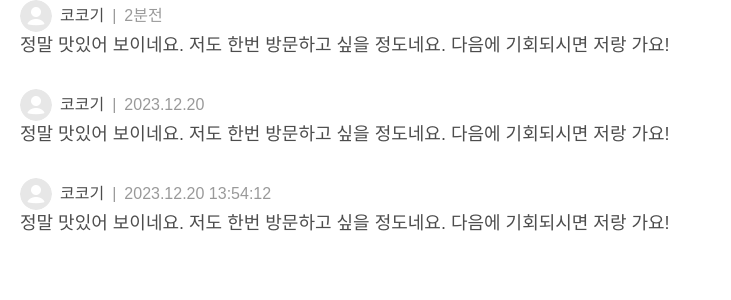
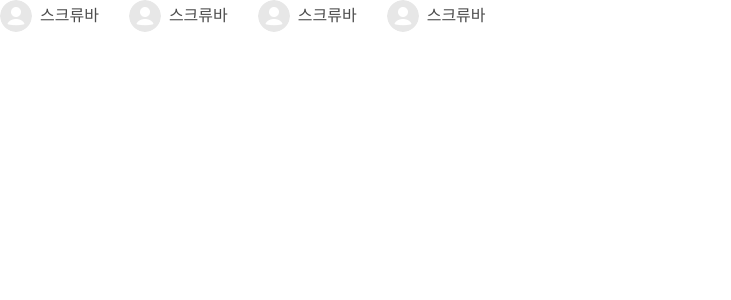
Before and after one commit to jouselon/myblog, a React (Create React App) app in the folder board-front/: page / in a window 1280 px wide. Shown: the top 300 px of the page, without its empty margins (0-731 px from the left). Built offline with nearby package versions, Linux system fonts and the light colour scheme; the HTML template or start-up script is replaced by a standard one.

Commit message:
좋아요 누른 사람 프론트엔드 완성

```diff
--- a/board-front/src/App.tsx
+++ b/board-front/src/App.tsx
@@ -2,16 +2,17 @@ import React from 'react';
 import BoardItem from 'components/BoardItem';
 import latestBoardListMock from "./mocks/latest-baord-list.mock";
 import Top3Item from "./components/Top3Item";
-import {commentListMock, top3BoardListMock} from "./mocks";
+import {commentListMock, favoriteListMock, top3BoardListMock} from "./mocks";
 import CommentItem from "./components/CommentItem";
 import './App.css'
+import FavoriteItem from "./components/FavoriteItem";
 
 
 function App() {
   return (
     <>
-        <div style={{padding: '0 20px', display: 'flex', flexDirection: 'column', gap: '30px' }}>
-            {commentListMock.map(commentListItem => <CommentItem commentListItem={commentListItem} />) }
+        <div style={{display: 'flex', rowGap: '20px', columnGap: '30px' }}>
+            {favoriteListMock.map(favoriteListItem => <FavoriteItem favoriteListItem={favoriteListItem} />) }
         </div>
 
 </>
--- /dev/null
+++ b/board-front/src/components/FavoriteItem/index.tsx
@@ -0,0 +1,25 @@
+import React from "react";
+import {FavoriteListItem} from 'types/interface'
+import defaultProfileImage from 'assets/image/default-profile-image.png'
+import './style.css'
+
+interface Props {
+    favoriteListItem: FavoriteListItem;
+}
+
+// component : Favorite List Item 컴포넌트
+export default function FavoriteItem({favoriteListItem}: Props){
+
+    //properties
+    const { profileImage, nickname} = favoriteListItem;
+
+    //render : Favorite List Item 렌더링
+    return (
+        <div className='favorite-list-item'>
+            <div className='favorite-list-item-profile-box'>
+                <div className='favorite-list-item-profile-image' style={{backgroundImage:`url(${profileImage ? profileImage : defaultProfileImage})`}}></div>
+            </div>
+            <div className='favorite-list-item-nickname'>{`스크류바`}</div>
+        </div>
+    )
+}
--- /dev/null
+++ b/board-front/src/components/FavoriteItem/style.css
@@ -0,0 +1,27 @@
+.favorite-list-item {
+    display: flex;
+    align-items: center;
+    gap: 8px;
+}
+
+.favorite-list-item-profile-box {
+    width: 32px;
+    height: 32px;
+}
+
+.favorite-list-item-profile-image {
+    border-radius: 50% 50%;
+    width: 100%;
+    height: 100%;
+
+    background-position: 50% 50%;
+    background-size: 100% 100%;
+}
+
+.favorite-list-item-nickname {
+    color: rgba(0,0,0,0.7);
+
+    font-size: 16px;
+    font-weight: 500;
+    line-height: 140%;
+}
--- /dev/null
+++ b/board-front/src/mocks/favorite-list.mock.ts
@@ -0,0 +1,24 @@
+const favoriteListMock = [
+    {
+        email : "email@email.com",
+        nickname : "야야호",
+        profileImage : null
+    },
+    {
+        email : "email@email.com",
+        nickname : "야야호",
+        profileImage : null
+    },
+    {
+        email : "email@email.com",
+        nickname : "야야호",
+        profileImage : null
+    },
+    {
+        email : "email@email.com",
+        nickname : "야야호",
+        profileImage : null
+    },
+];
+
+export default favoriteListMock
--- a/board-front/src/mocks/index.ts
+++ b/board-front/src/mocks/index.ts
@@ -1,10 +1,12 @@
 import top3BoardListMock from "./top-3-board-list.mock";
 import latestBaordListMock from './latest-baord-list.mock';
 import commentListMock from "./comment-list.mock";
+import favoriteListMock from "./favorite-list.mock";
 
 export {
     top3BoardListMock,
     latestBaordListMock,
-    commentListMock
+    commentListMock,
+    favoriteListMock
 
 }
```
Also changed, not shown: board-front/src/components/InputBox/index.tsx (added).
